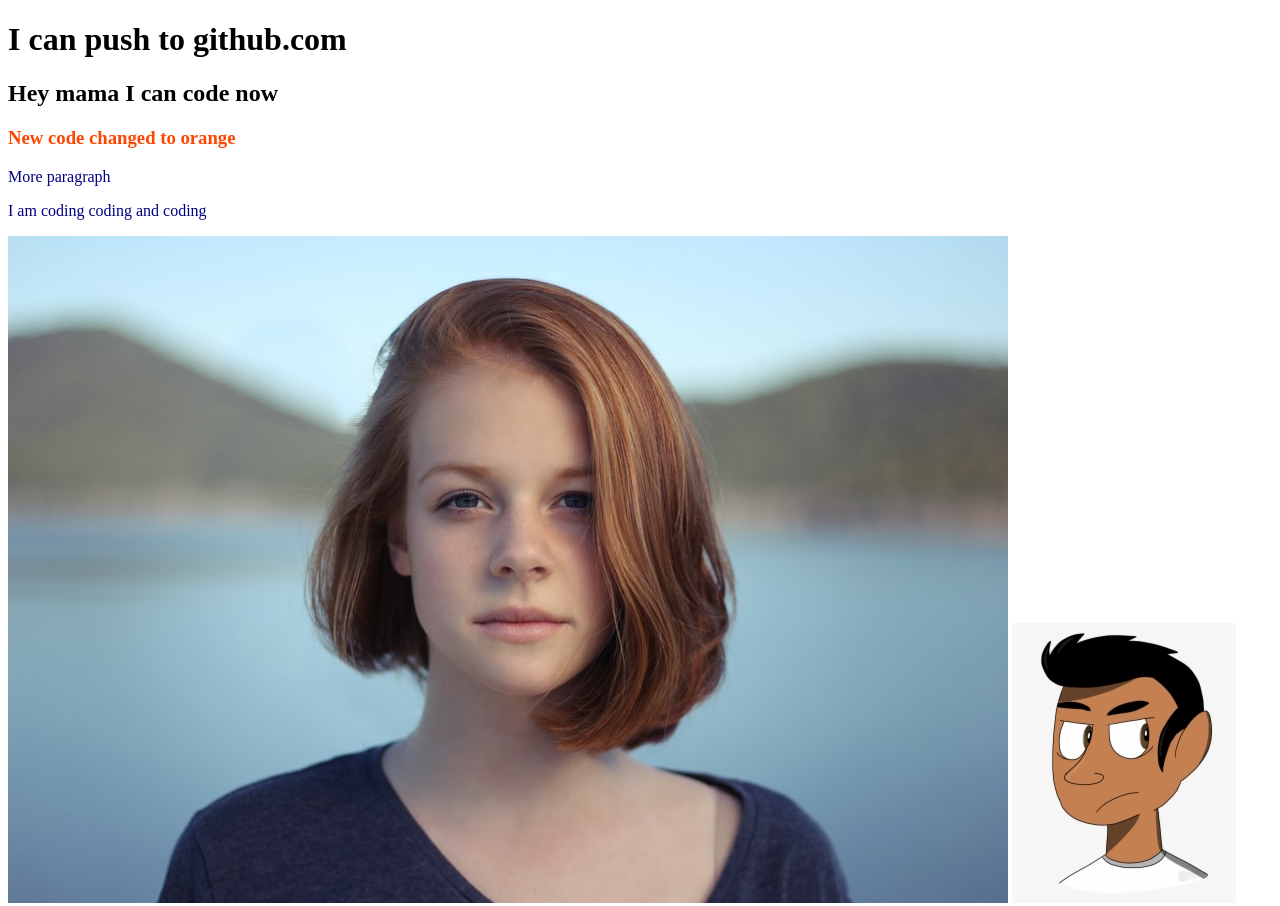
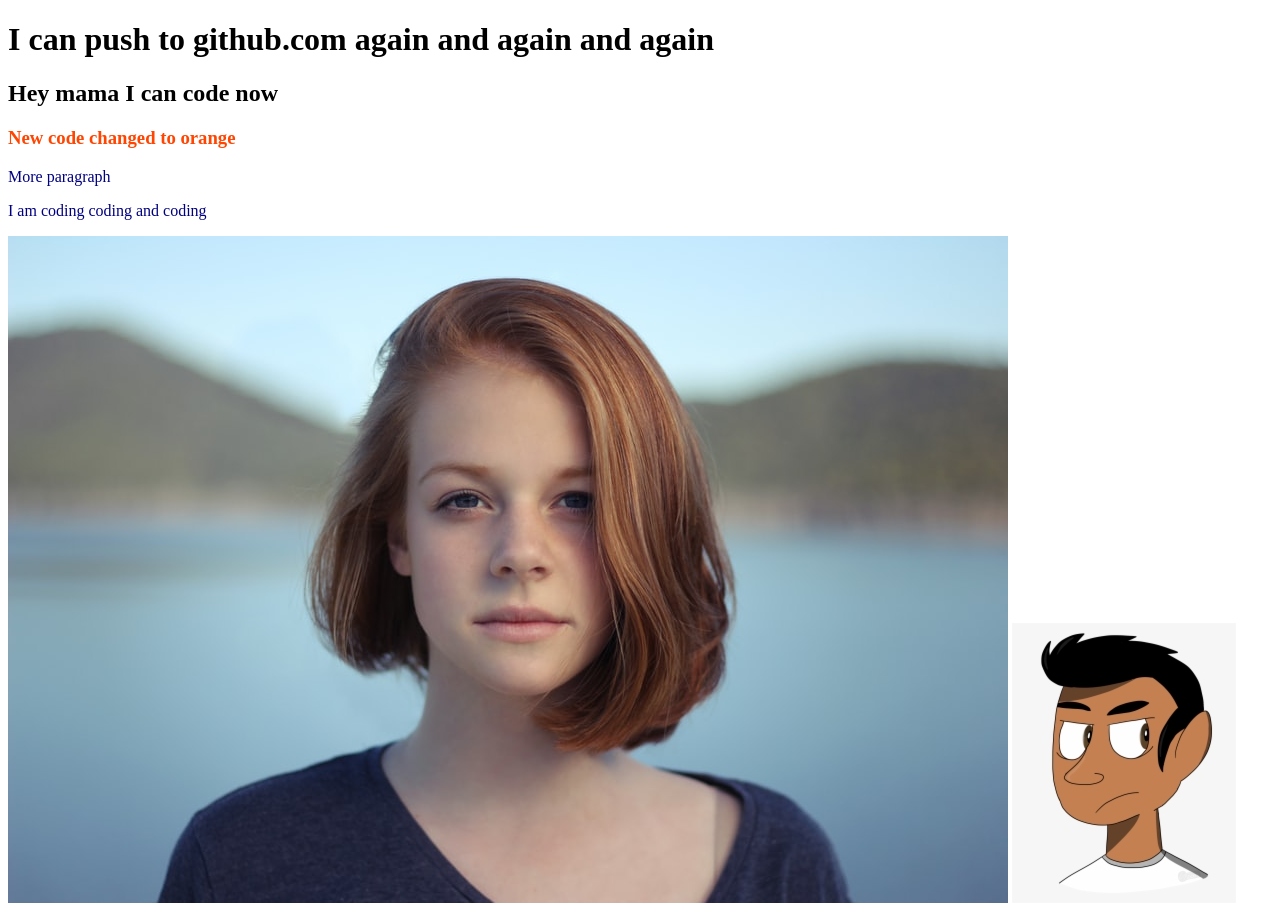
Before and after one commit to FahimFaysal2077/my-second-repo, a plain HTML site: page index.html in a window 1280 px wide. Shown: the top 906 px of the page. Drawn offline with Linux system fonts and the light colour scheme.

Commit message:
again added

```diff
--- a/index.html
+++ b/index.html
@@ -8,7 +8,7 @@
     <link rel="stylesheet" href="style.css">
 </head>
 <body>
-    <h1>I can push to github.com</h1>
+    <h1>I can push to github.com again and again and again</h1>
     <h2>Hey mama I can code now</h2>
     <h3>New code changed to orange</h3>
     <p>More paragraph</p>
```
